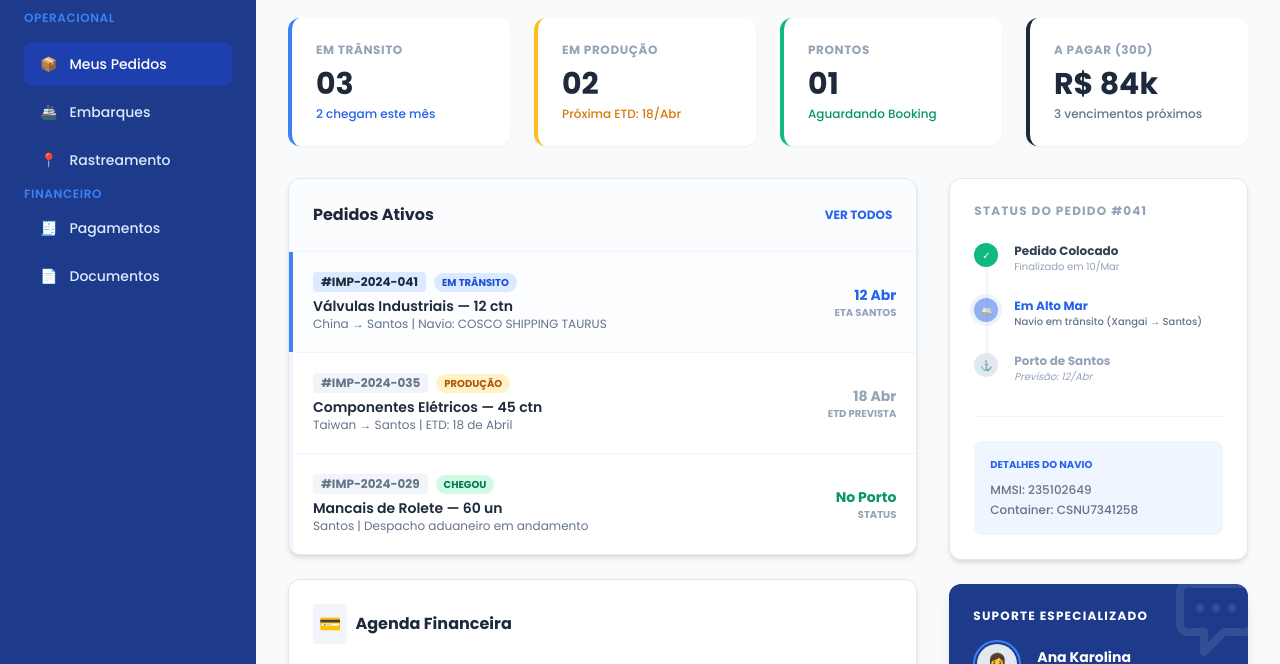
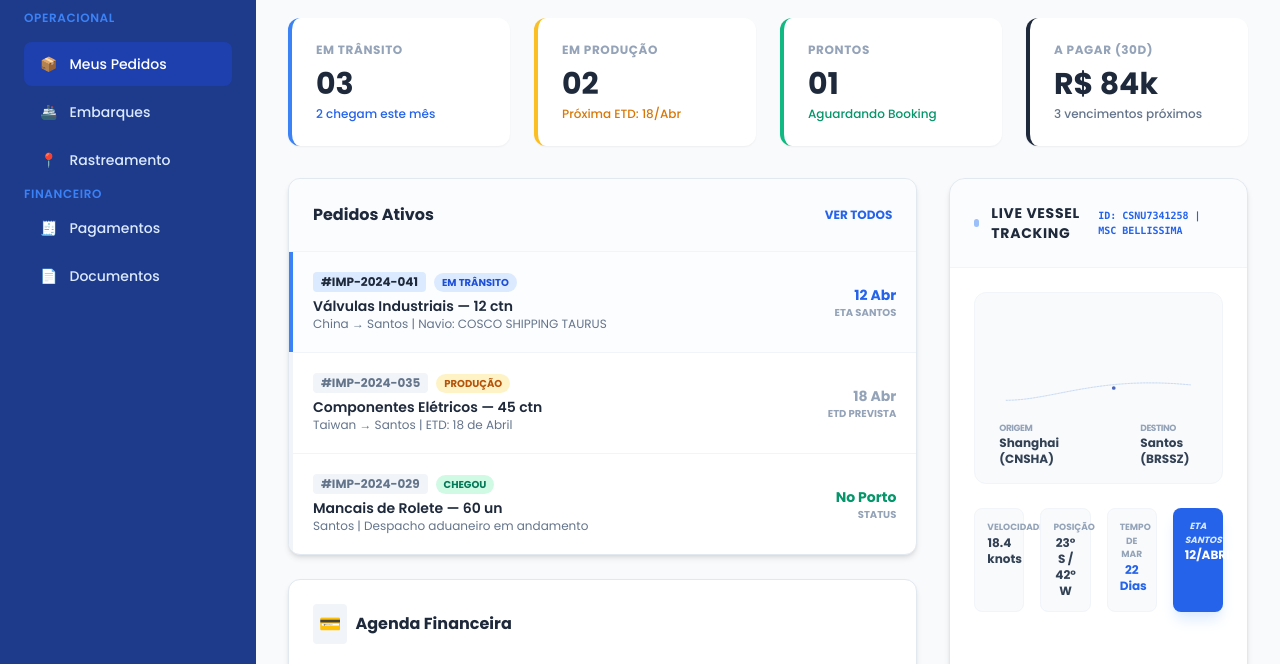
Before and after one commit to anakarolinaiclube-ux/clientekaizen, a plain HTML site: page index.html in a window 1280 px wide. Shown: the part 78-742 px from the top of the page. Drawn offline with nearby package versions, Linux system fonts and the light colour scheme.

Commit message:
Update index.html

```diff
--- a/index.html
+++ b/index.html
@@ -236,6 +236,38 @@
                         </div>
                     </div>
 
+                                            <!-- LIVE VESSEL TRACKING -->
+                        <div class="bg-white rounded-2xl shadow-md border border-slate-200 overflow-hidden">
+                            <div class="p-6 border-b border-slate-100 flex justify-between items-center bg-slate-50/50">
+                                <div class="flex items-center gap-3">
+                                    <div class="w-2 h-2 rounded-full bg-brand-500 animate-pulse"></div>
+                                    <h3 class="font-bold text-slate-800 text-sm uppercase tracking-wider">Live Vessel Tracking</h3>
+                                </div>
+                                <span class="text-[10px] font-mono font-bold text-brand-600">ID: CSNU7341258 | MSC BELLISSIMA</span>
+                            </div>
+                            <div class="p-6">
+                                <div class="relative h-48 w-full bg-slate-50 rounded-xl border border-slate-100 overflow-hidden mb-6">
+                                    <svg viewBox="0 0 800 200" class="w-full h-full opacity-80">
+                                        <path d="M100,140 C250,140 400,60 700,90" fill="none" stroke="#cbd5e1" stroke-width="2" stroke-dasharray="6,4" />
+                                        <path d="M100,140 C250,140 400,60 700,90" fill="none" stroke="#3b82f6" stroke-width="2" class="ship-path" opacity="0.3" />
+                                        <g class="radar-pulse relative">
+                                            <circle cx="450" cy="100" r="6" fill="#1e40af" />
+                                        </g>
+                                    </svg>
+                                    <div class="absolute bottom-4 left-6 flex gap-10">
+                                        <div><p class="text-[9px] font-bold text-slate-400 uppercase tracking-tighter">Origem</p><p class="text-xs font-bold text-slate-700">Shanghai (CNSHA)</p></div>
+                                        <div><p class="text-[9px] font-bold text-slate-400 uppercase tracking-tighter">Destino</p><p class="text-xs font-bold text-slate-700">Santos (BRSSZ)</p></div>
+                                    </div>
+                                </div>
+                                <div class="grid grid-cols-4 gap-4">
+                                    <div class="p-3 bg-slate-50 rounded-lg border border-slate-100 text-center"><p class="text-[9px] font-bold text-slate-400 uppercase">Velocidade</p><p class="text-xs font-bold text-slate-700">18.4 knots</p></div>
+                                    <div class="p-3 bg-slate-50 rounded-lg border border-slate-100 text-center"><p class="text-[9px] font-bold text-slate-400 uppercase">Posição</p><p class="text-xs font-bold text-slate-700">23° S / 42° W</p></div>
+                                    <div class="p-3 bg-slate-50 rounded-lg border border-slate-100 text-center"><p class="text-[9px] font-bold text-slate-400 uppercase">Tempo de Mar</p><p class="text-xs font-bold text-brand-600">22 Dias</p></div>
+                                    <div class="p-3 bg-brand-600 rounded-lg text-center text-white shadow-lg shadow-brand-100"><p class="text-[9px] font-bold text-brand-100 uppercase italic">ETA SANTOS</p><p class="text-xs font-bold">12/ABRIL</p></div>
+                                </div>
+                            </div>
+                        </div>
+
                     <!-- COLUNA DIREITA (Tracking & Support) -->
                     <div class="space-y-6">
 
```
